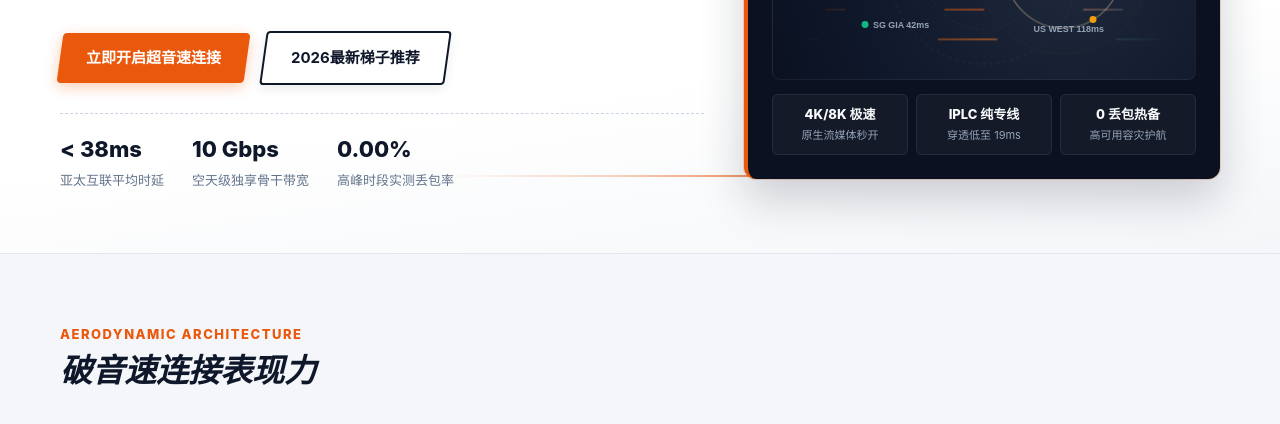
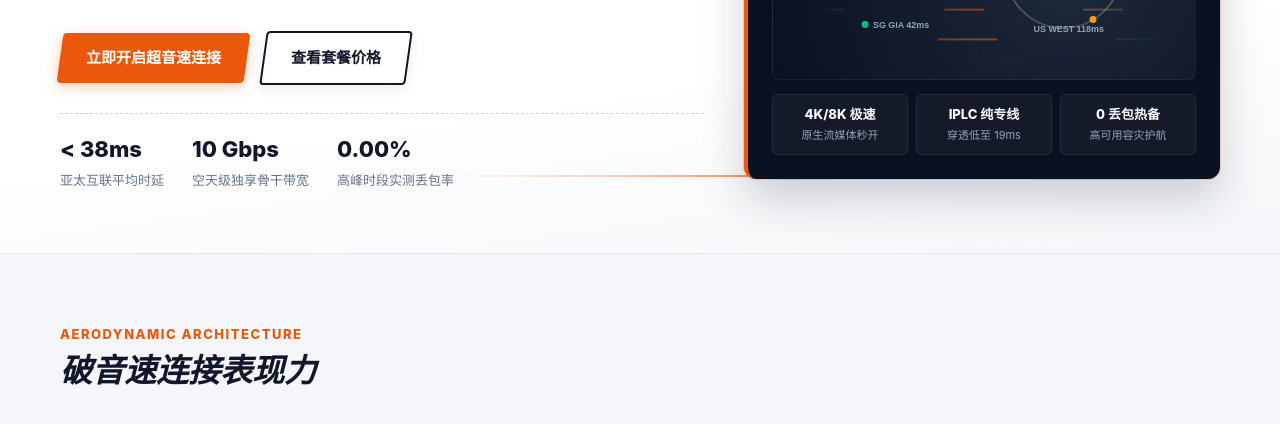
Before and after one commit to 9jacky9/mitcejichang.click, a plain HTML site: page index.html in a window 1280 px wide. Shown: the part 376-800 px from the top of the page. Drawn offline with Linux system fonts and the light colour scheme.

Commit message:
Update hero ladder button to pricing section anchor

```diff
--- a/index.html
+++ b/index.html
@@ -755,8 +755,8 @@
               <span>立即开启超音速连接</span>
             </a>
             <!-- PBN Blog SEO Link: Strictly Dofollow & target="_blank" -->
-            <a href="https://dajichang.mom/" class="aero-btn aero-btn-pbn" target="_blank">
-              <span>2026最新梯子推荐</span>
+            <a href="#pricing" class="aero-btn aero-btn-pbn">
+              <span>查看套餐价格</span>
             </a>
           </div>
           <div class="aero-hero-specs">
```
